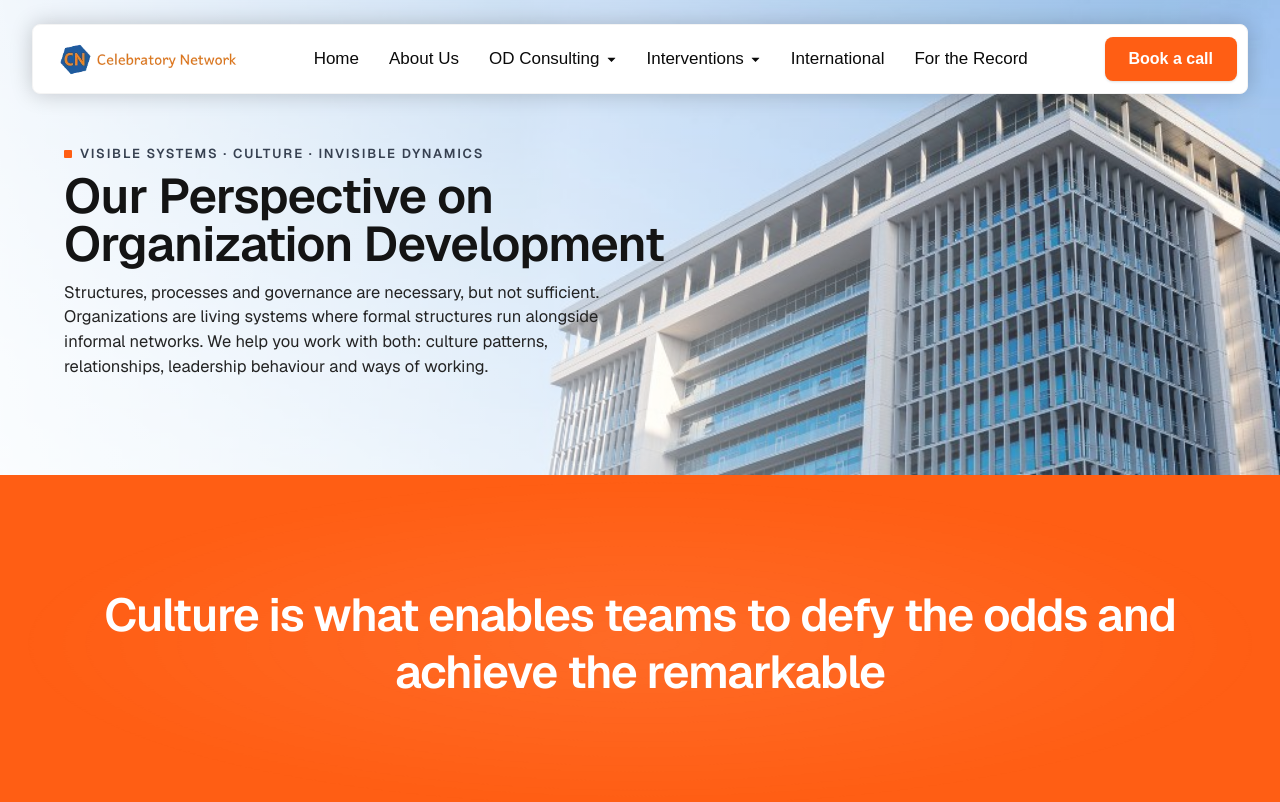
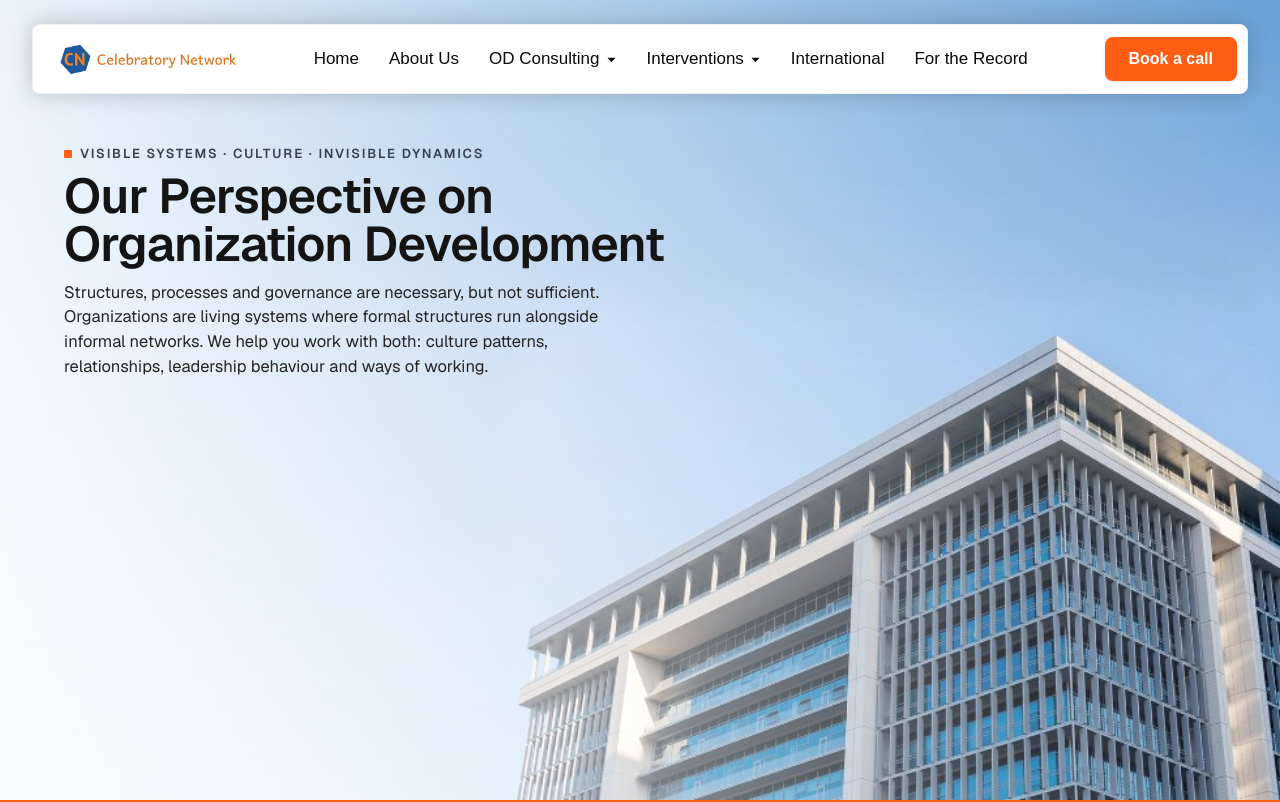
Before and after one commit to chaitanyaeparivartan-sketch/Celebratory-Network, a Next.js app: page /business-od in a window 1280 px wide. Shown: the top 802 px of the page. Built offline with nearby package versions, Linux system fonts and the light colour scheme; a web font is replaced by a local one.

Commit message:
style(business-od): make Hero section fill full viewport height (100vh)

```diff
--- a/app/od-consulting/business-od/components/Hero.jsx
+++ b/app/od-consulting/business-od/components/Hero.jsx
@@ -13,7 +13,7 @@ export default function BusinessODHero({ className = "" }) {
 
   return (
     <section
-      className={`relative w-full bg-white overflow-hidden font-ppmori ${className}`}
+      className={`relative w-full h-screen min-h-[680px] min-h-[100dvh] bg-white overflow-hidden font-ppmori ${className}`}
     >
       {/* Background Image - exact uploaded JPG, unoptimized */}
       <div
```
